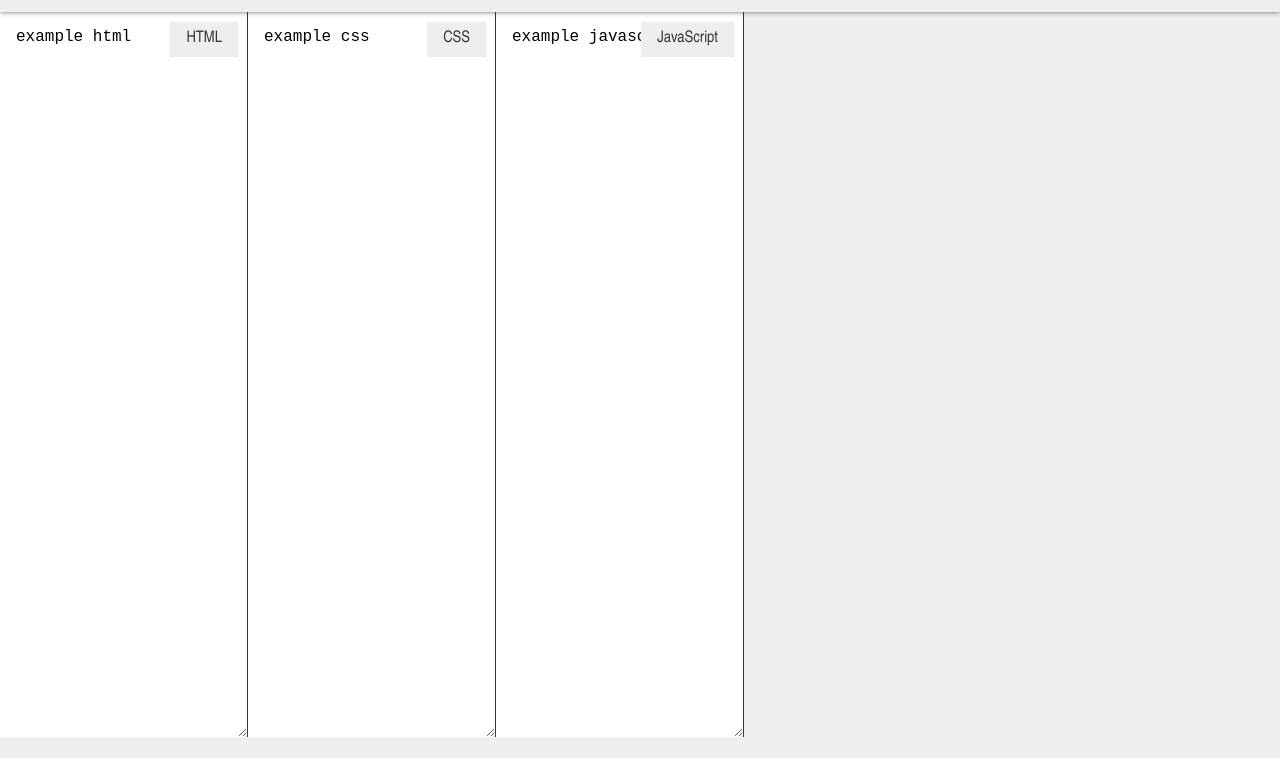
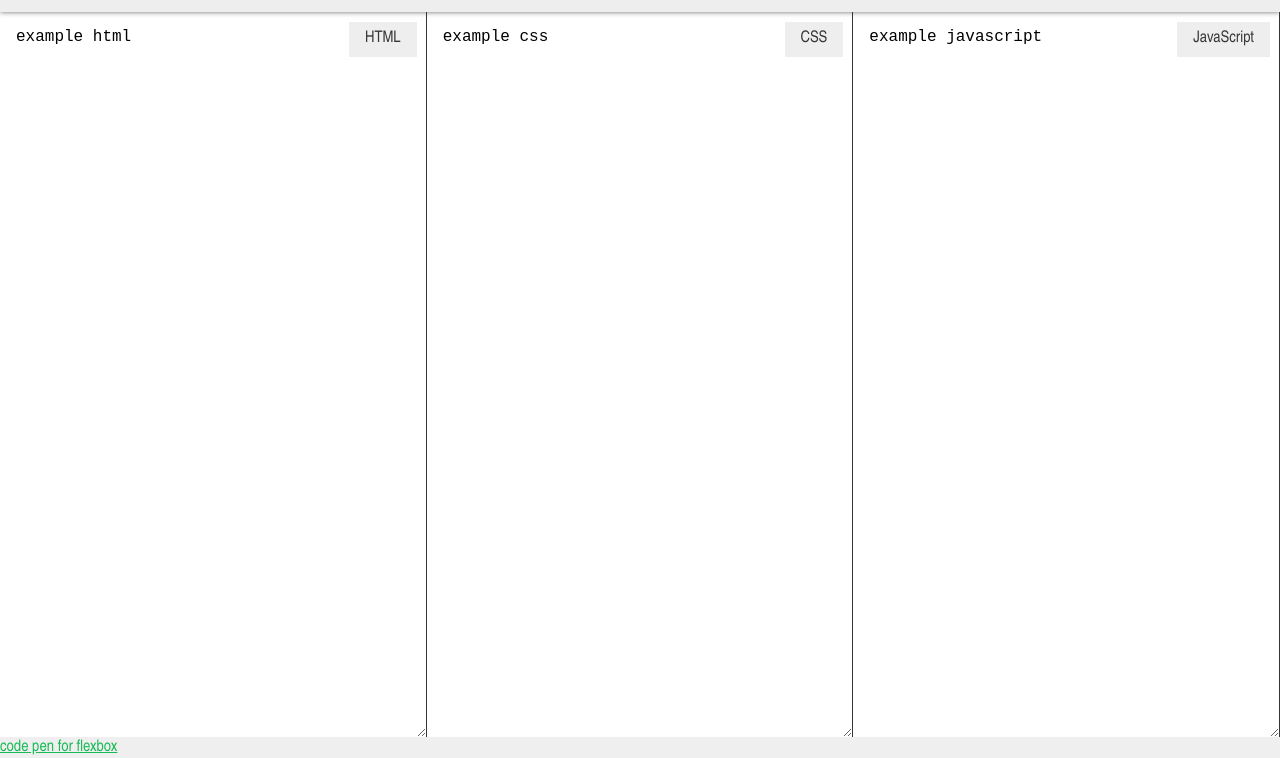
Before and after one commit to zaffkea/CodePlayer, a website: page index.html in a window 1280 px wide. Shown: the part 63-821 px from the top of the page. Before the commit the page ends 800 px from the top, so only its background shows below. Drawn offline with Linux system fonts and the light colour scheme.

Commit message:
textarea updates

```diff
--- a/index.html
+++ b/index.html
@@ -20,22 +20,25 @@
         </ul>
       </header>
       <div style="clear:both;"></div>
+      <div class="code-boxes">
         <div class="code-container" id="html-container">
+          <textarea id="htmlTextArea" name="htmlTextArea">example html</textarea>
           <label for="htmlTextArea" class="code-label">HTML</label>
-        <textarea id="htmlTextArea" name="htmlTextArea">example html</textarea>
         </div>
 
         <div class="code-container" id="css-container">
+          <textarea id="cssTextArea" name="cssTextArea">example css</textarea>
           <label for="cssTextArea" class="code-label">CSS</label>
-        <textarea id="cssTextArea" name="cssTextArea">example css</textarea>
         </div>
 
         <div class="code-container" id="js-container">
+          <textarea id="jsTextArea" name="jsTextArea">example javascript</textarea>
           <label for="jsTextArea" class="code-label">JavaScript</label>
-        <textarea id="jsTextArea" name="jsTextArea">example javascript</textarea>
+        </div>
       </div>
     </div>
     <footer>
+      <a href="http://codepen.io/anon/pen/waWmze">code pen for flexbox</a>
       <script src="js/code-player.min.js"></script>
     </footer>
   </body>
--- a/scss/_code-container.scss
+++ b/scss/_code-container.scss
@@ -1,27 +1,43 @@
-.code-container{
-  background: $orange;
+.code-boxes{
+  display: flex;
+  flex-direction: row;
+  width: 100%;
   height: 100%;
   height: calc(100% - 75px);
   padding-top: 75px;
-  float: left;
-  overflow: hidden;
+
+  background: $orange;
+
+  .code-container{
+    background: $green;
     position: relative;
-  display: inline-block;
-  z-index: 0;
     margin: 0;
+    flex-grow: 1;
+    height: 100%;
     label{
       background: $lightGray;
       padding: 0.5em 1em;
       position: absolute;
-    top: 85px;
+      top: 10px;
       right: 10px;
     }
     textarea{
-    height: 100%;
       border: none;
       border-right: solid thin $darkGray;
       outline: none;
       padding: 1em;
       box-sizing: border-box;
+      height: 100%;
+      width: 100%;
+      // &:focus{
+      //   background: $orange;
+      // }
+    }
+    textarea:focus + label {
+      //color:red;
+      opacity: 0.25;
+      // border: thin solid $darkGray;
     }
   }
+
+}
--- a/scss/_header.scss
+++ b/scss/_header.scss
@@ -67,9 +67,11 @@
         border-right: solid thin $darkGray;
       }
       &:hover{
-        background: $orange;
+        // background: $orange;
+        // color: $white;
+        background: $white;
+
         transition: background 0.5s;
-        color: $white;
       }
     }
     li.selected{
```
Also changed, not shown: css/code-player.css, 1 other file. Lines whose indentation alone changed are shown as unchanged.
